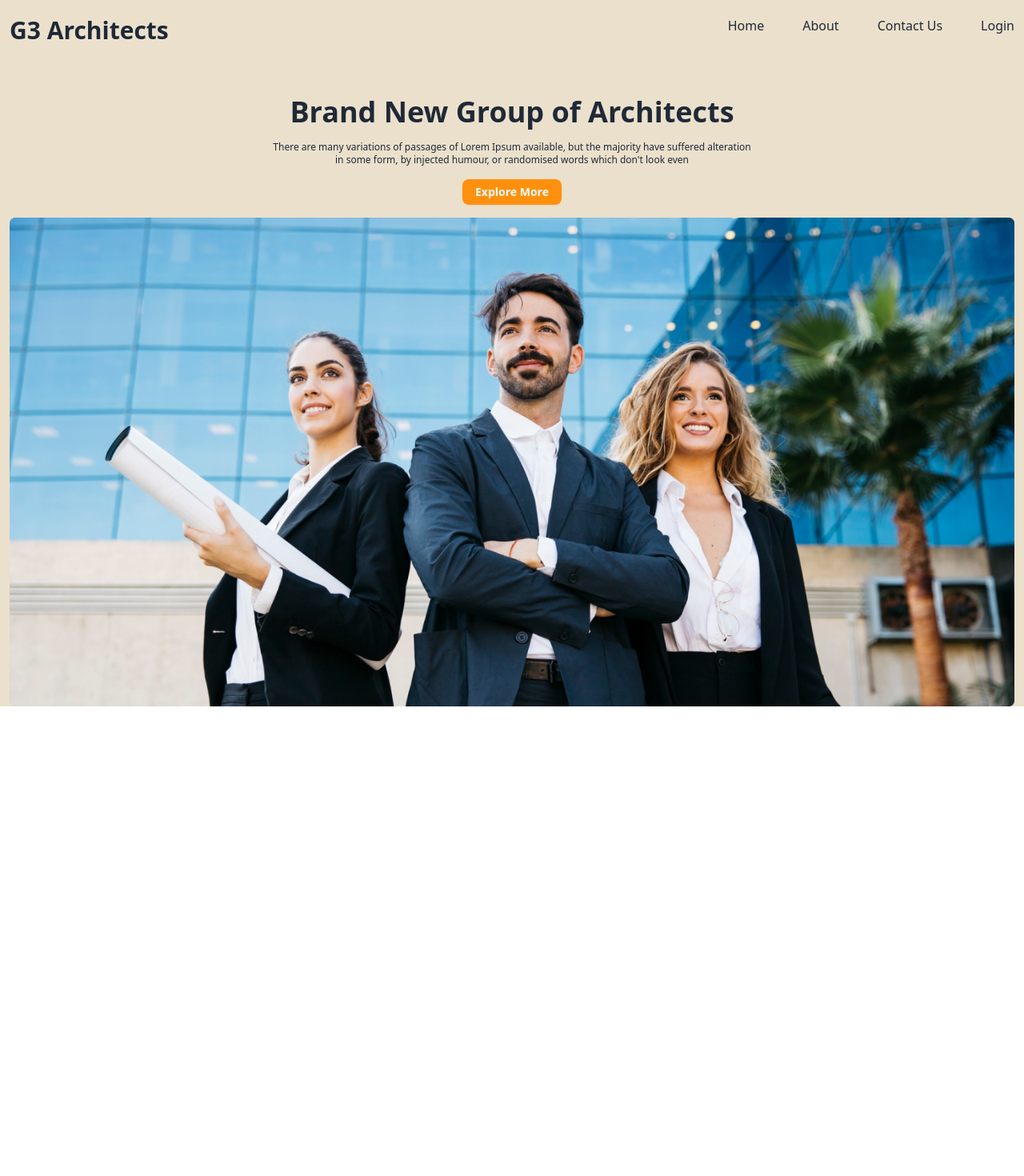
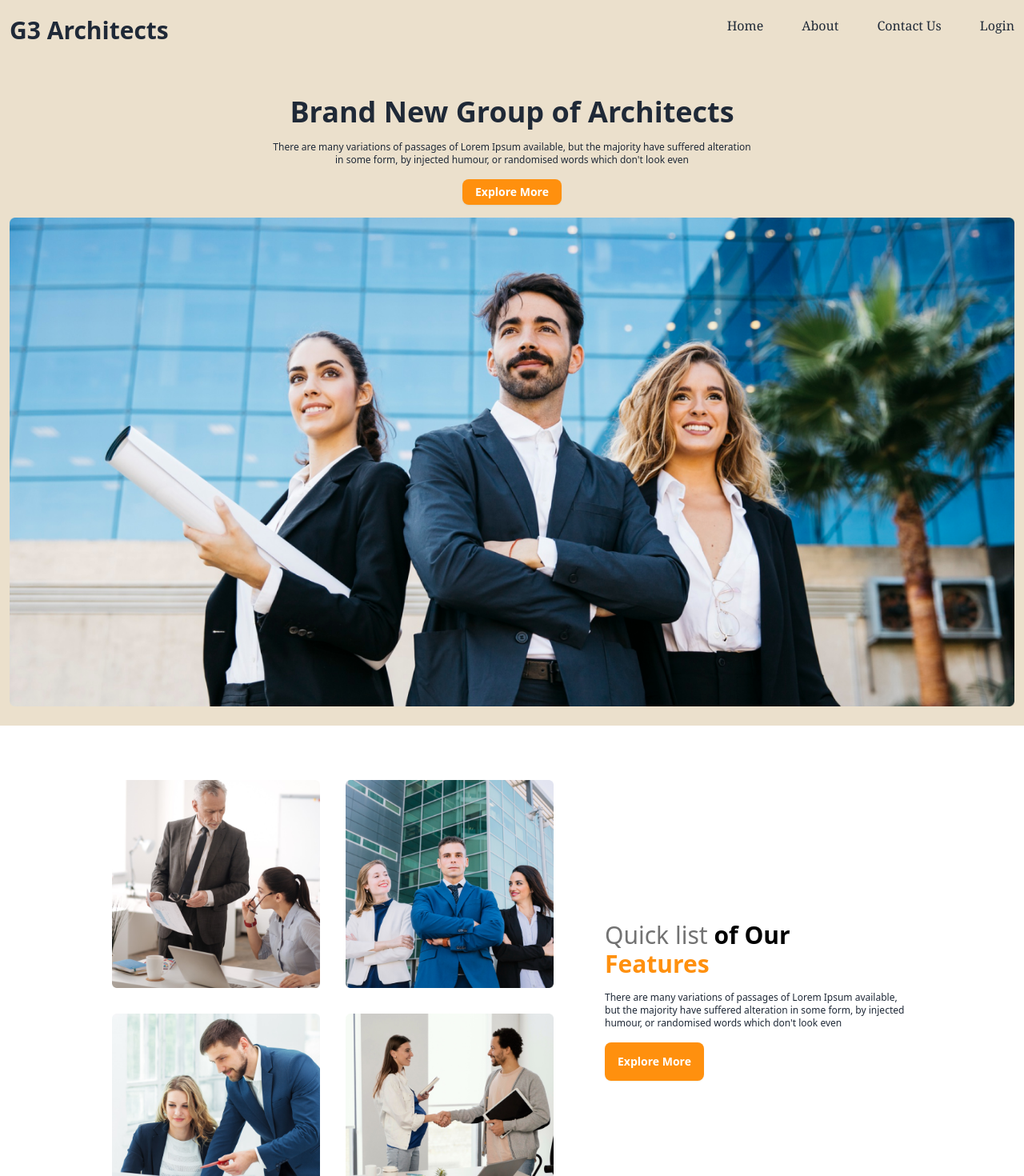
Before and after one commit to Riad123456789/Architects-project, a React (Vite) app: page / in a window 1280 px wide. Shown: the top 1470 px of the page at 80% size. Before the commit the page ends 883 px from the top, so only its background shows below. Built offline with nearby package versions, Linux system fonts and the light colour scheme.

Commit message:
features section done

```diff
--- a/src/App.jsx
+++ b/src/App.jsx
@@ -1,4 +1,5 @@
 import Banner from "./Components/Banner"
+import Features from "./Components/Features"
 import Navbar from "./Components/Navbar"
 
 
@@ -6,13 +7,14 @@ function App() {
 
 
   return (
-    <div className="bg-[#ebe0cc] pt-5 px-3">
-
-      <div className="  max-w-7xl mx-auto ">
-        <Navbar></Navbar>
-        <Banner></Banner>
+    <div>
+      <div className="bg-[#ebe0cc] pt-5 px-3 pb-6">
+        <div className="  max-w-7xl mx-auto ">
+          <Navbar></Navbar>
+          <Banner></Banner>
+        </div>
       </div>
-
+      <Features></Features>
     </div>
   )
 }
--- /dev/null
+++ b/src/Components/Features.jsx
@@ -0,0 +1,30 @@
+import img from "../assets/images/sponsors/team1.png"
+import img1 from "../assets/images/sponsors/team2.png"
+import img2 from "../assets/images/sponsors/team3.png"
+import img3 from "../assets/images/sponsors/team4.png"
+
+const Features = () => {
+    return (
+        <div>
+            <div className="flex flex-col-reverse md:flex-row md:justify-center gap-8 md:gap-16 mt-7 md:mt-14 p-3">
+                <div className="grid grid-cols-2 md:grid md:grid-cols-2 gap-8">
+                    <img className="w-[260px]" src={img} alt="" />
+                    <img className="w-[260px]" src={img1} alt="" />
+                    <img className="w-[260px]" src={img2} alt="" />
+                    <img className="w-[260px]" src={img3} alt="" />
+                </div>
+                <div className="flex  md:items-center ">
+                    <div className="space-y-3 md:space-y-4 text-center md:text-left">
+                        <h1 className="text-[#727272] text-3xl ">Quick list
+                            <span className="text-black font-bold"> of Our </span> <br />
+                            <span className="text-[#FF900E] font-bold">Features</span></h1>
+                        <p className="w-96 text-xs">There are many variations of passages of Lorem Ipsum available, but the majority have suffered alteration in some form, by injected humour, or randomised words which don't look even</p>
+                        <button className="btn-success btn  bg-[#FF900E] border-none text-white lg:px-4">Explore More</button>
+                    </div>
+                </div>
+            </div>
+        </div>
+    );
+};
+
+export default Features;
--- a/src/Components/Navbar.jsx
+++ b/src/Components/Navbar.jsx
@@ -9,10 +9,10 @@ const Navbar = () => {
                 </div>
                 <div className="">
                     <ul className="flex gap-10 justify-center lg:gap-12 font-sans">
-                        <li>Home</li>
-                        <li>About</li>
-                        <li>Contact Us </li>
-                        <li>Login</li>
+                        <li className="cursor-pointer hover:text-red-700 font-serif">Home</li>
+                        <li className="cursor-pointer hover:text-red-700 font-serif">About</li>
+                        <li className="cursor-pointer hover:text-red-700 font-serif">Contact Us </li>
+                        <li className="cursor-pointer hover:text-red-700 font-serif">Login</li>
                     </ul>
                 </div>
             </div>
```
